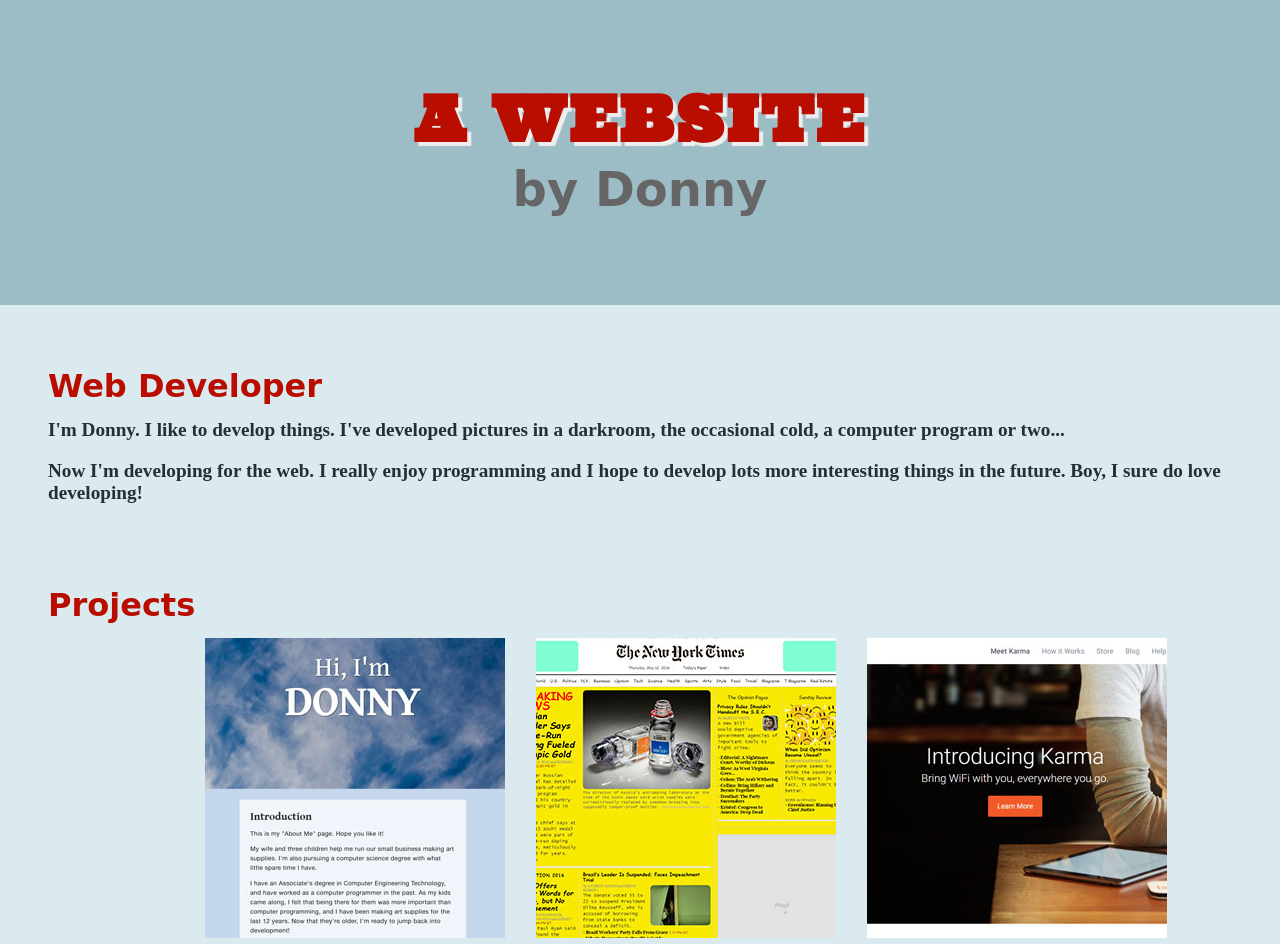
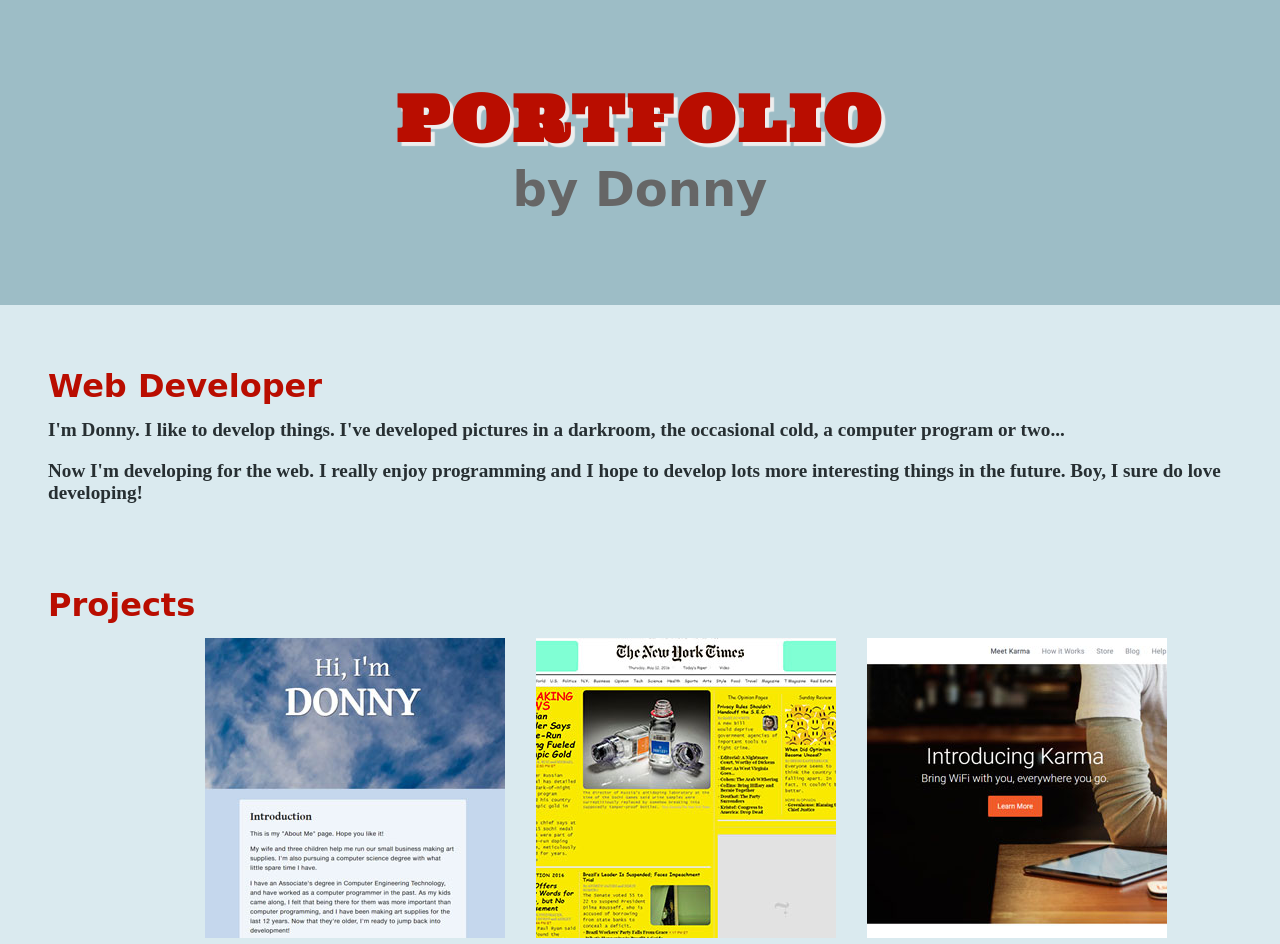
Before and after one commit to dhwalton/portfolio, a plain HTML site: page index.html in a window 1280 px wide. Shown: the top 944 px of the page. Drawn offline with Linux system fonts and the light colour scheme; a web font is replaced by a local one.

Commit message:
fix to title

```diff
--- a/index.html
+++ b/index.html
@@ -14,7 +14,7 @@
 <body>
 	<header class="masthead">
 		<div class="content">
-			<h1>A Website</h1>
+			<h1>Portfolio</h1>
 			<h2>by Donny</h2>
 		</div>
 	</header>
```
